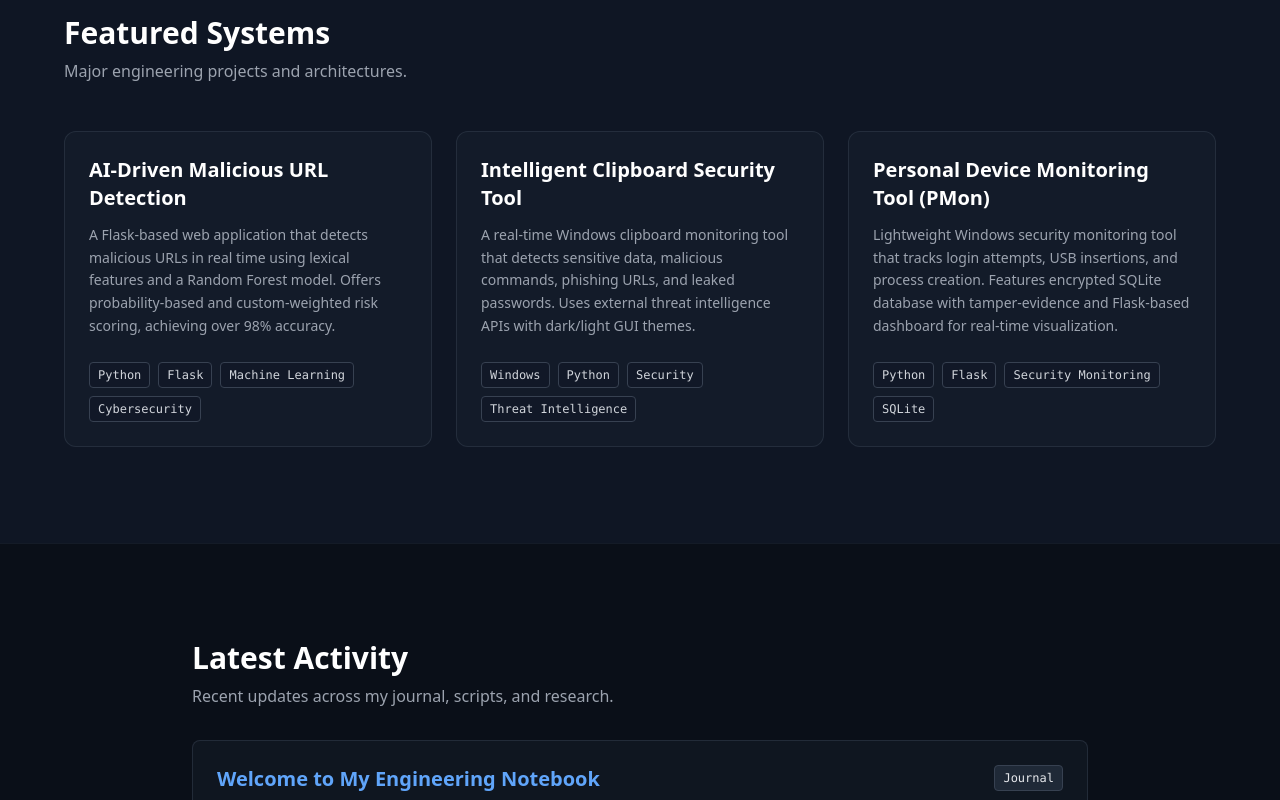
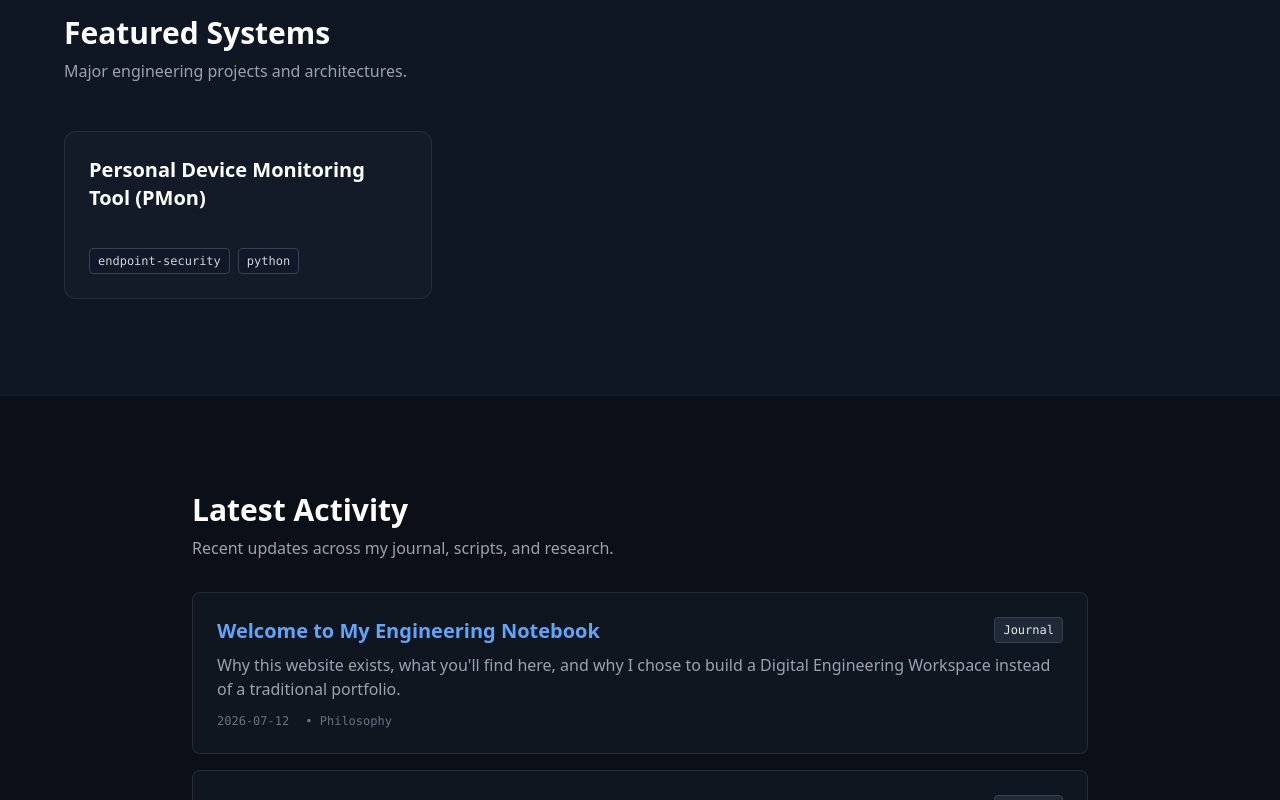
Before and after one commit to ASLAH-K/portfolio, a React (Vite) app: page / in a window 1280 px wide. Shown: the part 2000-2800 px from the top of the page. Built offline with nearby package versions, Linux system fonts and the light colour scheme; the HTML template or start-up script is replaced by a standard one.

Commit message:
feat: migrate projects to MDX data engine

```diff
--- /dev/null
+++ b/content/projects/pmon.mdx
@@ -0,0 +1,18 @@
+---
+title: "Personal Device Monitoring Tool (PMon)"
+date: "2025-12-01"
+summary: "Lightweight Windows security monitoring tool that tracks login attempts, USB insertions, and process creation."
+tech_stack: ["Python", "Flask", "Security Monitoring", "SQLite"]
+github_url: "https://github.com/ASLAH-K"
+demo_url: ""
+tags: ["endpoint-security", "python"]
+status: "completed"
+featured: true
+related_journals: []
+related_scripts: []
+---
+
+## Overview
+PMon is a host-based monitoring system designed to provide lightweight SIEM capabilities for a single Windows device.
+
+*(Full project documentation goes here).*
--- a/src/App.jsx
+++ b/src/App.jsx
@@ -6,6 +6,8 @@ import Journal from './pages/Journal';
 import JournalEntry from './pages/JournalEntry';
 import Scripts from './pages/Scripts';
 import ScriptEntry from './pages/ScriptEntry';
+import Projects from './pages/Projects';
+import ProjectEntry from './pages/ProjectEntry';
 
 function App() {
   return (
@@ -17,6 +19,8 @@ function App() {
           <Route path="/journal/:slug" element={<JournalEntry />} />
           <Route path="/scripts" element={<Scripts />} />
           <Route path="/scripts/:slug" element={<ScriptEntry />} />
+          <Route path="/projects" element={<Projects />} />
+          <Route path="/projects/:slug" element={<ProjectEntry />} />
         </Routes>
       </Layout>
     </Router>
--- a/src/Portfolio.jsx
+++ b/src/Portfolio.jsx
@@ -1,7 +1,7 @@
 import React from 'react';
 import { Link } from 'react-router-dom';
 import { Github, Linkedin, Mail, Terminal, MapPin, Phone } from 'lucide-react';
-import { getLatestActivity } from './utils/content';
+import { getLatestActivity, getAllProjects } from './utils/content';
 import { currentlyExploring } from './data/exploring';
 
 export default function Portfolio() {
@@ -25,26 +25,8 @@ export default function Portfolio() {
     ]
   };
 
-  const projects = [
-    {
-      title: 'AI-Driven Malicious URL Detection',
-      description: 'A Flask-based web application that detects malicious URLs in real time using lexical features and a Random Forest model. Offers probability-based and custom-weighted risk scoring, achieving over 98% accuracy.',
-      date: 'Dec 2024',
-      tags: ['Python', 'Flask', 'Machine Learning', 'Cybersecurity']
-    },
-    {
-      title: 'Intelligent Clipboard Security Tool',
-      description: 'A real-time Windows clipboard monitoring tool that detects sensitive data, malicious commands, phishing URLs, and leaked passwords. Uses external threat intelligence APIs with dark/light GUI themes.',
-      date: 'May 2025',
-      tags: ['Windows', 'Python', 'Security', 'Threat Intelligence']
-    },
-    {
-      title: 'Personal Device Monitoring Tool (PMon)',
-      description: 'Lightweight Windows security monitoring tool that tracks login attempts, USB insertions, and process creation. Features encrypted SQLite database with tamper-evidence and Flask-based dashboard for real-time visualization.',
-      date: 'Dec 2025',
-      tags: ['Python', 'Flask', 'Security Monitoring', 'SQLite']
-    }
-  ];
+  // Only display projects explicitly marked as featured in their MDX frontmatter
+  const projects = getAllProjects().filter(project => project.featured);
 
   const experience = [
     {
@@ -127,7 +109,7 @@ export default function Portfolio() {
           <div className="grid md:grid-cols-2 lg:grid-cols-3 gap-6">
             {projects.map((project, idx) => (
               <div key={idx} className="bg-gray-800/30 p-6 rounded-xl border border-gray-700/50 hover:border-blue-500/50 transition-colors flex flex-col h-full">
-                <h4 className="text-xl font-semibold mb-3 text-white">{project.title}</h4>
+                <Link to={`/projects/${project.slug}`} className="text-xl font-semibold mb-3 text-white hover:text-blue-400 transition-colors">{project.title}</Link>
                 <p className="text-gray-400 text-sm mb-6 leading-relaxed flex-grow">{project.description}</p>
                 <div className="flex flex-wrap gap-2 mt-auto">
                   {project.tags.map((tag, tagIdx) => (
--- a/src/components/layout/Layout.jsx
+++ b/src/components/layout/Layout.jsx
@@ -23,6 +23,7 @@ export default function Layout({ children }) {
             <Link to="/" className="hover:text-blue-400 transition-colors">Home</Link>
             <Link to="/journal" className="hover:text-blue-400 transition-colors">Learning Journal</Link>
             <Link to="/scripts" className="hover:text-blue-400 transition-colors">Scripts</Link>
+            <Link to="/projects" className="hover:text-blue-400 transition-colors">Projects</Link>
           </div>
         </div>
       </nav>
--- /dev/null
+++ b/src/pages/ProjectEntry.jsx
@@ -0,0 +1,50 @@
+import React from 'react';
+import { useParams, Link } from 'react-router-dom';
+import { getProjectBySlug } from '../utils/content';
+
+export default function ProjectEntry() {
+  const { slug } = useParams();
+  const project = getProjectBySlug(slug);
+
+  if (!project) return <div className="text-white text-center py-20">Project not found.</div>;
+
+  const MDXContent = project.default;
+
+  return (
+    <div className="max-w-4xl mx-auto py-12 px-6">
+      <Link to="/projects" className="text-blue-400 hover:underline mb-8 inline-block">
+        &larr; Back to Projects
+      </Link>
+
+      <div className="mb-12 pb-8 border-b border-gray-800">
+            <h1 className="text-4xl font-bold text-white mb-4">{project.title}</h1>
+            <p className="text-xl text-gray-400 mb-6">{project.summary}</p>
+
+            <div className="flex flex-wrap gap-4 items-center">
+              {/* Optional Status Badge */}
+              {project.status && (
+                <span className="px-3 py-1 bg-gray-800 border border-gray-700 text-gray-300 rounded text-xs font-mono uppercase tracking-wider">
+                  Status: {project.status}
+                </span>
+              )}
+
+              {project.github_url && (
+                <a href={project.github_url} target="_blank" rel="noopener noreferrer" className="text-sm font-semibold text-gray-900 bg-white px-4 py-2 rounded hover:bg-gray-200 transition-colors">
+                  View Repository
+                </a>
+              )}
+
+              {project.demo_url && (
+                <a href={project.demo_url} target="_blank" rel="noopener noreferrer" className="text-sm font-semibold text-blue-400 border border-blue-400 px-4 py-2 rounded hover:bg-blue-900/30 transition-colors">
+                  Live Demo
+                </a>
+              )}
+            </div>
+          </div>
+
+      <article className="prose prose-invert prose-blue max-w-none">
+        <MDXContent />
+      </article>
+    </div>
+  );
+}
--- /dev/null
+++ b/src/pages/Projects.jsx
@@ -0,0 +1,30 @@
+import React from 'react';
+import { Link } from 'react-router-dom';
+import { getAllProjects } from '../utils/content';
+
+export default function Projects() {
+  const projects = getAllProjects();
+
+  return (
+    <div className="max-w-6xl mx-auto py-12 px-6">
+      <h1 className="text-3xl font-bold text-gray-100 mb-8">Engineering Projects</h1>
+      <div className="grid md:grid-cols-2 lg:grid-cols-3 gap-6">
+        {projects.map((project) => (
+          <div key={project.slug} className="bg-gray-800/30 p-6 rounded-xl border border-gray-700/50 hover:border-blue-500/50 transition-colors flex flex-col h-full">
+            <Link to={`/projects/${project.slug}`} className="text-xl font-semibold mb-3 text-blue-400 hover:underline">
+              {project.title}
+            </Link>
+            <p className="text-gray-400 text-sm mb-6 leading-relaxed flex-grow">{project.summary}</p>
+            <div className="flex flex-wrap gap-2 mt-auto">
+              {project.tech_stack?.map((tech, idx) => (
+                <span key={idx} className="px-2 py-1 bg-gray-900 border border-gray-700 text-gray-300 rounded text-xs font-mono">
+                  {tech}
+                </span>
+              ))}
+            </div>
+          </div>
+        ))}
+      </div>
+    </div>
+  );
+}
--- a/src/utils/content.js
+++ b/src/utils/content.js
@@ -45,7 +45,8 @@ export function getLatestActivity(limit = 3) {
   // Future content fetchers can simply be dropped into this array
   const sources = [
     getAllJournals(),
-    getAllScripts()
+    getAllScripts(),
+    getAllProjects()
     // getAllTechnologies(),
     // getAllOpenSource()
   ];
@@ -56,3 +57,24 @@ export function getLatestActivity(limit = 3) {
     .sort((a, b) => new Date(b.date) - new Date(a.date))
     .slice(0, limit);
 }
+
+export function getAllProjects() {
+  const modules = import.meta.glob('../../content/projects/*.mdx', { eager: true });
+
+  const projects = Object.entries(modules).map(([path, module]) => {
+    const slug = path.split('/').pop().replace('.mdx', '');
+    return {
+      slug,
+      type: 'projects',
+      ...module.frontmatter,
+      default: module.default
+    };
+  });
+
+  return projects.sort((a, b) => new Date(b.date) - new Date(a.date));
+}
+
+export function getProjectBySlug(slug) {
+  const projects = getAllProjects();
+  return projects.find(project => project.slug === slug);
+}
```
